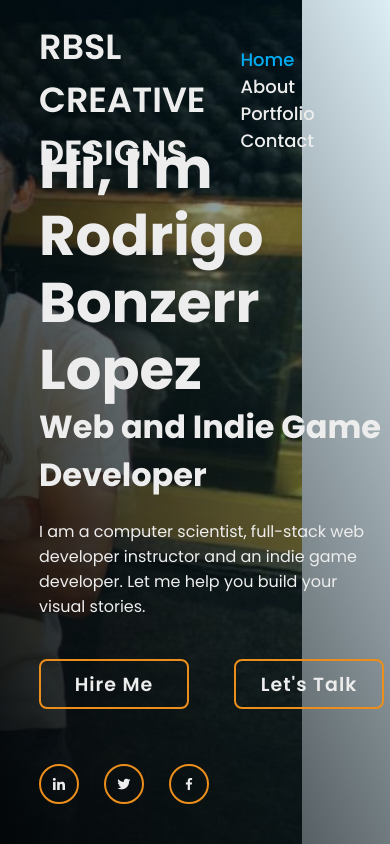
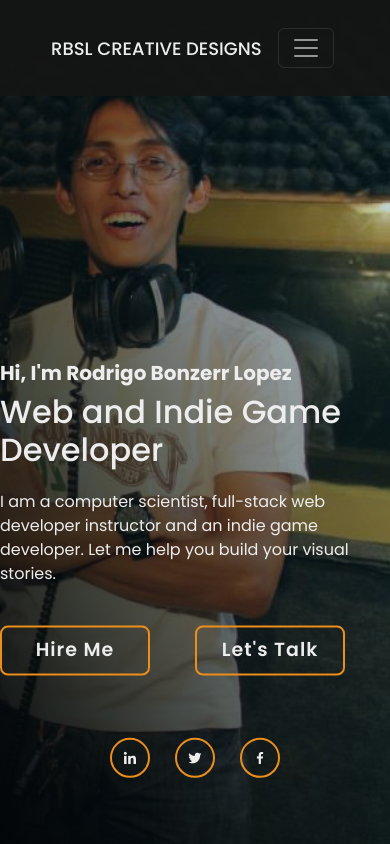
Before and after one commit to rodprogramdev/RBSL-CREATIVE-DESIGN, a plain HTML site: page index.html in a window 390 px wide. Drawn offline with nearby package versions, Linux system fonts and the light colour scheme.

Commit message:
updateindex

```diff
--- a/index.html
+++ b/index.html
@@ -4,18 +4,37 @@
     <meta charset="UTF-8">
     <meta name="viewport" content="width=device-width, initial-scale=1.0">
     <title>RBSL CREATIVE DESIGNS</title>
+    <link href="https://cdn.jsdelivr.net/npm/bootstrap@5.3.0/dist/css/bootstrap.min.css" rel="stylesheet" integrity="sha384-9ndCyUaIbzAi2FUVXJi0CjmCapSmO7SnpJef0486qhLnuZ2cdeRhO02iuK6FUUVM" crossorigin="anonymous">
     <link href='https://unpkg.com/boxicons@2.1.4/css/boxicons.min.css' rel='stylesheet'>
     <link rel="stylesheet" href="styles.css">
 </head>
 <body>
     <header class="header">
-        <a href="#" class="logo">RBSL CREATIVE DESIGNS</a>
-        <nav class="navbar">
-            <a href="#" class="active">Home</a>
-            <a href="#">About</a>
-            <!-- <a href="#">Services</a> -->
-            <a href="https://rodrigobonzerrlopez.com/">Portfolio</a>
-            <a href="#">Contact</a>
+
+        <nav class="navbar navbar-expand-lg ">
+            <div class="container-fluid">
+                <a class="navbar-brand logo--desktop" href="#">RBSL CREATIVE DESIGNS</a>
+            <button class="navbar-toggler navbar-dark" type="button" data-bs-toggle="collapse" data-bs-target="#navbarNav" aria-controls="navbarNav" aria-expanded="false" aria-label="Toggle navigation">
+              <span class="navbar-toggler-icon"></span>
+            </button>
+            <div class="collapse navbar-collapse" id="navbarNav">
+                <ul class="navbar-nav ms-auto">
+                  <li class="nav-item">
+                    <a href="#" class="nav-link active">Home</a>
+                  </li>
+                  <li class="nav-item">
+                    <a href="#" class="nav-link">About</a>
+                  </li>
+                  <li class="nav-item">
+                    <a href="https://rodrigobonzerrlopez.com/" class="nav-link">Portfolio</a>
+                  </li>
+                  <li class="nav-item">
+                    <a href="#" class="nav-link">Contact</a>
+                  </li>
+                </ul>
+              </div>
+            </div>
+
         </nav>
     </header>
 
@@ -36,7 +55,9 @@
 
 
         </div>
-        <span class="home-imgHover"></span>
+        <!-- <span class="home-imgHover"></span> -->
     </section>
+    <script src="https://cdn.jsdelivr.net/npm/@popperjs/core@2.11.8/dist/umd/popper.min.js" integrity="sha384-I7E8VVD/ismYTF4hNIPjVp/Zjvgyol6VFvRkX/vR+Vc4jQkC+hVqc2pM8ODewa9r" crossorigin="anonymous"></script>
+<script src="https://cdn.jsdelivr.net/npm/bootstrap@5.3.0/dist/js/bootstrap.min.js" integrity="sha384-fbbOQedDUMZZ5KreZpsbe1LCZPVmfTnH7ois6mU1QK+m14rQ1l2bGBq41eYeM/fS" crossorigin="anonymous"></script>
 </body>
 </html>
--- a/styles.css
+++ b/styles.css
@@ -40,18 +40,18 @@ body{
     left: 0;
     width: 100%;
     padding: 20px 10%;
-    /* background:yellowgreen; */
-    background: transparent;
+    background:rgba(10, 11, 10, 0.359);
+    /* background: transparent; */
     display:flex;
     justify-content:space-between;
     align-items: center;
-    z-index:100;
+    /* z-index:100; */
 }
 
 
 
 
-.logo{
+.logo--desktop{
     position: relative;
     font-size: 35px;
     /* color: #ededed; */
@@ -61,7 +61,7 @@ body{
 
 }
 
-.logo::before{
+.logo--desktop::before{
     content: '';
     position: absolute;
     top:0;
@@ -79,13 +79,13 @@ body{
     color: #ededed;
     text-decoration: none;
     font-weight: 500;
-    margin-left: 35px;
+    /* margin-left: 35px; */
     transition: .3s;
 }
 
 .navbar a:hover,
 .navbar a.active{
-    color: #00abf0;
+    color: #00abf0 !important;
 
 }
 
@@ -385,3 +385,59 @@ body{
         pointer-events:auto;
     }
 }
+
+/**MEDIA QUERRIES**/
+
+/**NAV**/
+
+@media only screen and (max-width: 600px) {
+    .header{
+        background:rgba(21, 22, 21, 0.93);
+        z-index: 100;
+    }
+
+    .logo--desktop {
+      font-size: 10px;
+    }
+
+    .home{
+        /* background:url('rod-sidhaya.jpg') no-repeat; */
+
+        background-repeat: no-repeat;
+        background-size: cover;
+        background-position: 90% 120%;
+        height: 100vh;
+        display: flex;
+        align-items: center;
+        padding: 0 0;
+    }
+
+    .home-content{
+        max-width: 400px;
+       position: relative;
+       top:30%;
+       left: 50%;
+       transform: translate(-50%, -50%);
+    }
+
+
+.home-content h1{
+    /* position: relative; */
+
+    font-size: 20px;
+    font-weight: 700;
+    line-height: 1.2;
+}
+
+
+
+    .home-sci{
+        top: 90%;
+        left: 50%;
+        transform:translate(-50%, -50%);
+        /* width: 50%; */
+
+    }
+
+
+  }
```
